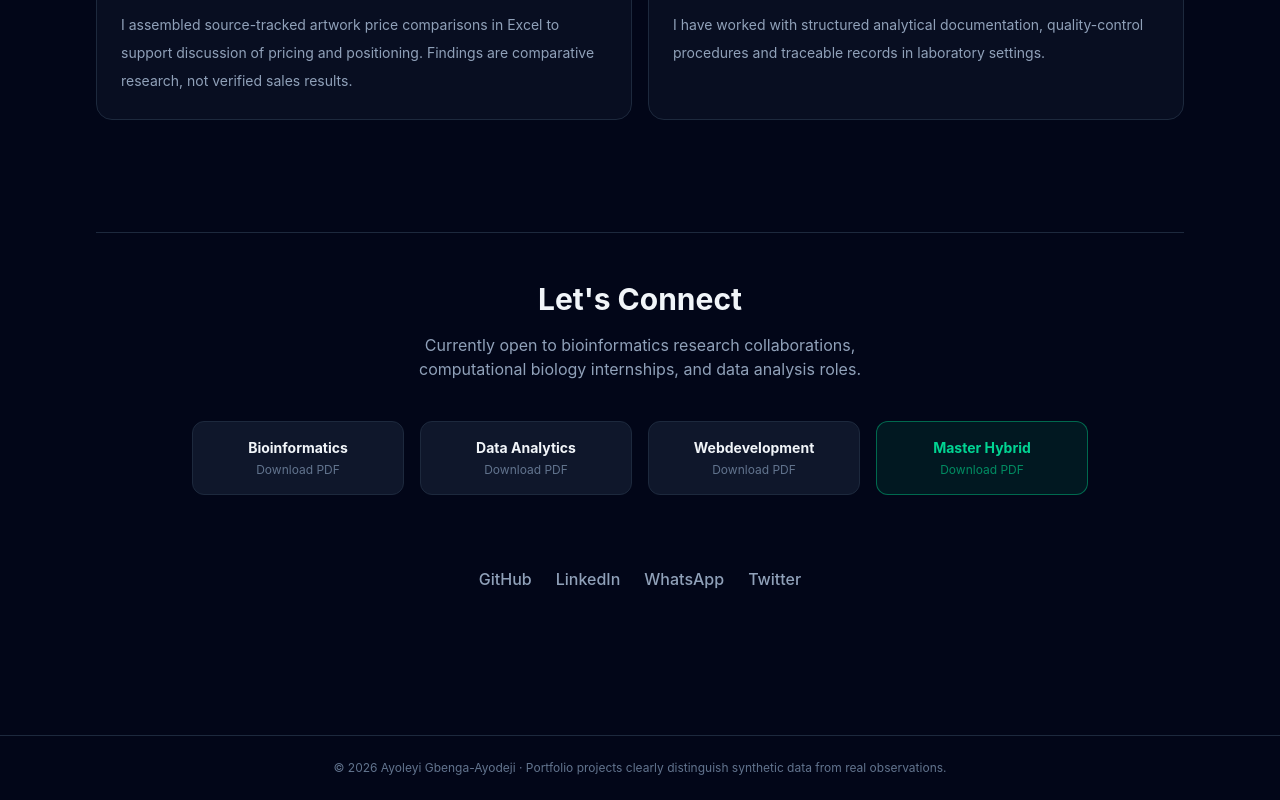
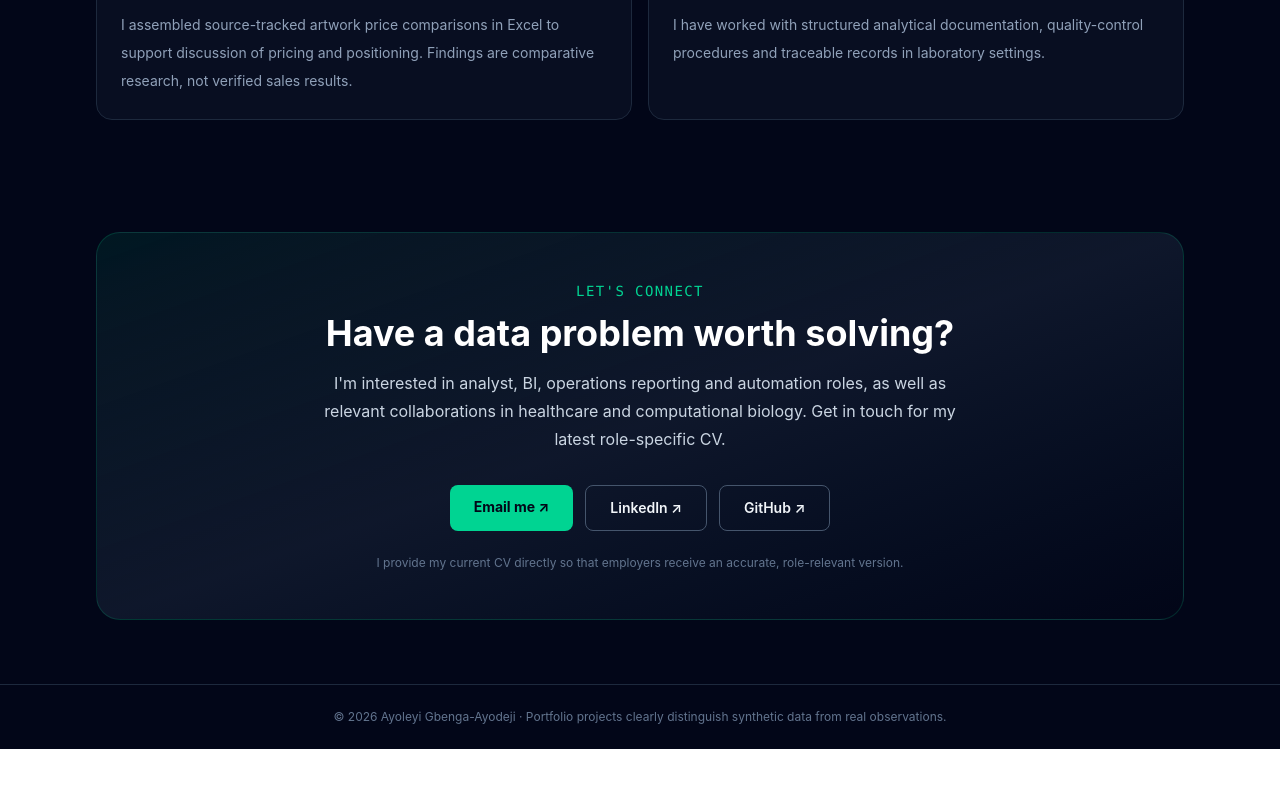
Before and after one commit to Ayoleyi-dev/ayoleyi-portfolio, a React (Vite) app: page / in a window 1280 px wide. Shown: the part 3569-4369 px from the top of the page. After the commit the page ends 4318 px from the top, so only its background shows below. Built offline with nearby package versions, Linux system fonts and the light colour scheme.

Commit message:
feat(portfolio): refresh src/components/Contact.jsx for analyst-focused recruiting

```diff
--- a/src/components/Contact.jsx
+++ b/src/components/Contact.jsx
@@ -1,42 +1,22 @@
 import React from 'react';
 
-const Contact = () => {
+export default function Contact() {
   return (
-    <section id="contact" className="flex flex-col gap-10 border-t border-slate-800 pt-12 pb-20">
-      <div className="text-center">
-        <h3 className="text-3xl font-bold text-slate-100 mb-4">Let's Connect</h3>
-        <p className="text-slate-400 max-w-lg mx-auto">
-          Currently open to bioinformatics research collaborations, computational biology internships, and data analysis roles.
-        </p>
+    <section id="contact" aria-labelledby="contact-title" className="scroll-mt-24 rounded-3xl border border-emerald-500/20 bg-gradient-to-br from-emerald-500/10 via-slate-900 to-slate-950 px-6 py-12 text-center sm:px-12">
+      <p className="font-mono text-sm uppercase tracking-widest text-emerald-400">Let's connect</p>
+      <h2 id="contact-title" className="mt-3 text-3xl font-bold text-white sm:text-4xl">Have a data problem worth solving?</h2>
+      <p className="mx-auto mt-4 max-w-2xl text-sm leading-7 text-slate-300 sm:text-base">
+        I'm interested in analyst, BI, operations reporting and automation roles, as well as relevant
+        collaborations in healthcare and computational biology. Get in touch for my latest role-specific CV.
+      </p>
+      <div className="mt-8 flex flex-wrap justify-center gap-3">
+        <a href="mailto:ayoleyi05@gmail.com?subject=Portfolio%20enquiry" className="rounded-lg bg-emerald-400 px-6 py-3 text-sm font-bold text-slate-950 hover:bg-emerald-300">Email me ↗</a>
+        <a href="https://www.linkedin.com/in/ayoleyi-gbenga-ayodeji-aa99b6395/" target="_blank" rel="noreferrer" className="rounded-lg border border-slate-600 px-6 py-3 text-sm font-semibold text-slate-100 hover:border-emerald-400">LinkedIn ↗</a>
+        <a href="https://github.com/Ayoleyi-dev" target="_blank" rel="noreferrer" className="rounded-lg border border-slate-600 px-6 py-3 text-sm font-semibold text-slate-100 hover:border-emerald-400">GitHub ↗</a>
       </div>
-
-      <div className="grid grid-cols-2 md:grid-cols-4 gap-4 max-w-4xl mx-auto w-full">
-        <a href="/Ayoleyi_Bioinformatics_CADD_CV.pdf" download className="p-4 bg-slate-900 rounded-xl border border-slate-800 hover:border-emerald-500 text-center transition-colors">
-          <span className="block text-slate-100 font-bold text-sm">Bioinformatics</span>
-          <span className="block text-slate-500 text-xs mt-1">Download PDF</span>
-        </a>
-        <a href="/Ayoleyi_Data_Analytics_CV.pdf" download className="p-4 bg-slate-900 rounded-xl border border-slate-800 hover:border-emerald-500 text-center transition-colors">
-          <span className="block text-slate-100 font-bold text-sm">Data Analytics</span>
-          <span className="block text-slate-500 text-xs mt-1">Download PDF</span>
-        </a>
-        <a href="/Ayoleyi_Web_Development_CV.pdf" download className="p-4 bg-slate-900 rounded-xl border border-slate-800 hover:border-emerald-500 text-center transition-colors">
-          <span className="block text-slate-100 font-bold text-sm">Webdevelopment</span>
-          <span className="block text-slate-500 text-xs mt-1">Download PDF</span>
-        </a>
-        <a href="/Ayoleyi_Comprehensive_CV.pdf" download className="p-4 bg-emerald-500/10 rounded-xl border border-emerald-500/50 hover:bg-emerald-500 hover:text-slate-950 text-center transition-colors">
-          <span className="block text-emerald-400 font-bold text-sm hover:text-slate-950">Master Hybrid</span>
-          <span className="block text-emerald-500/70 text-xs mt-1 hover:text-slate-900">Download PDF</span>
-        </a>
-      </div>
-
-      <div className="flex justify-center gap-6 mt-8">
-        <a href="https://github.com/Ayoleyi-dev" target="_blank" rel="noreferrer" className="text-slate-400 hover:text-emerald-400 font-medium">GitHub</a>
-        <a href="https://www.linkedin.com/in/ayoleyi-gbenga-ayodeji-aa99b6395/" target="_blank" rel="noreferrer" className="text-slate-400 hover:text-emerald-400 font-medium">LinkedIn</a>
-        <a href="https://wa.me/qr/YK522NYXDRYLI1" target="_blank" rel="noreferrer" className="text-slate-400 hover:text-emerald-400 font-medium">WhatsApp</a>
-       <a href="https://x.com/AYOLEYING" target="_blank" rel="noreferrer" className="text-slate-400 hover:text-emerald-400 font-medium">Twitter</a>
-      </div>
+      <p className="mt-6 text-xs text-slate-500">
+        I provide my current CV directly so that employers receive an accurate, role-relevant version.
+      </p>
     </section>
   );
-};
-
-export default Contact;
+}
```
